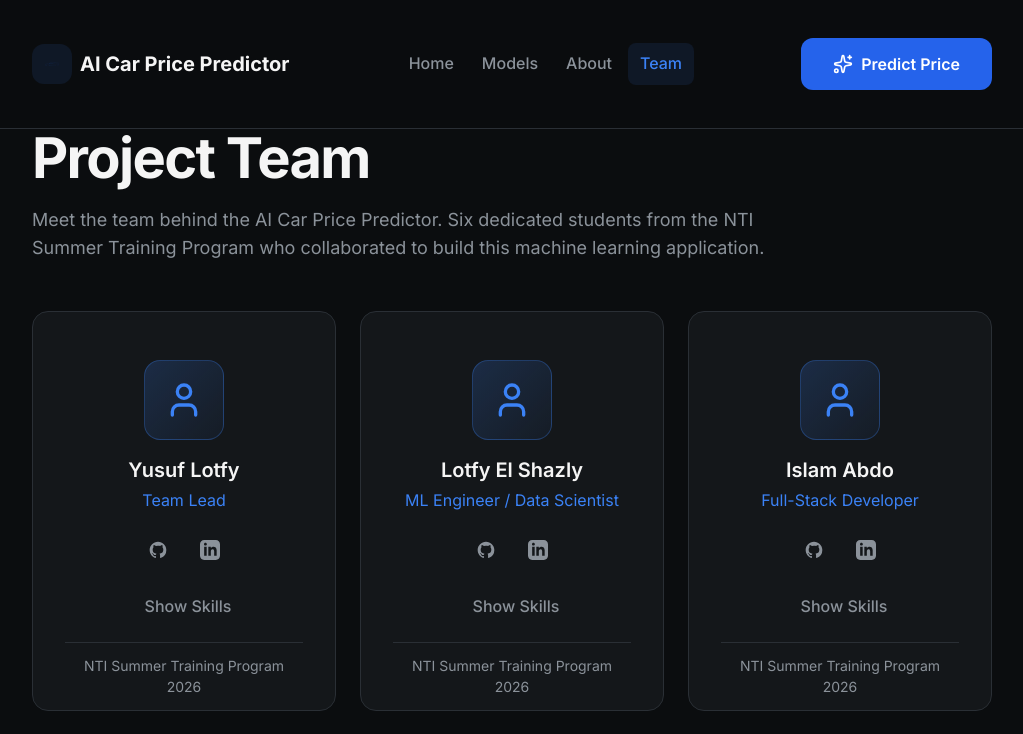
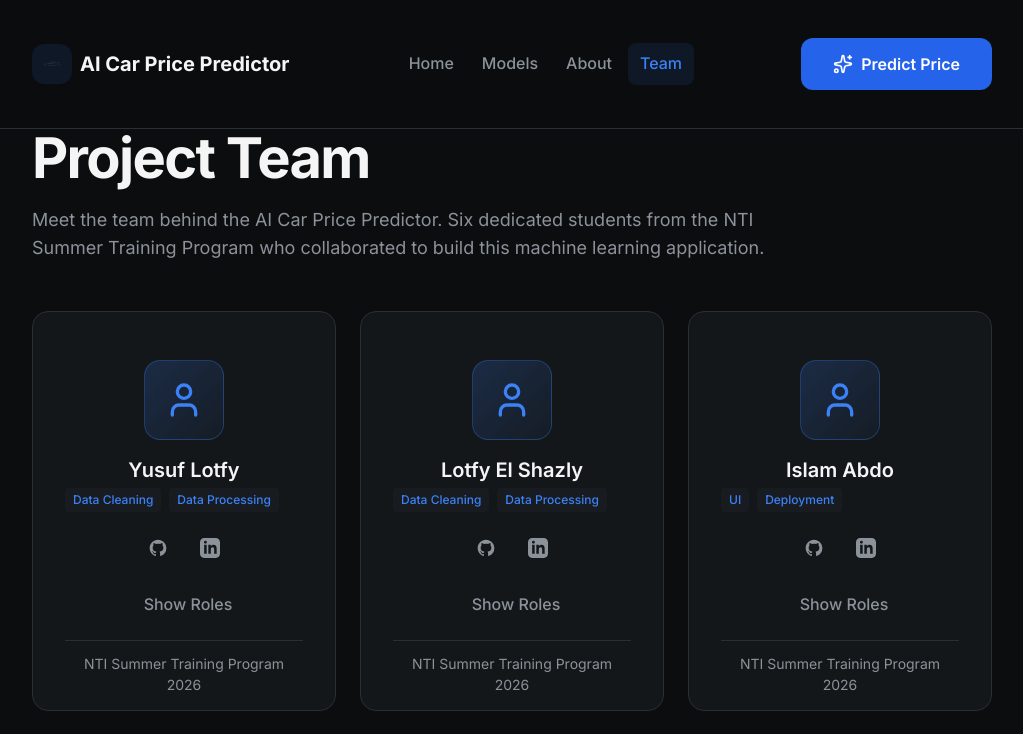
Before and after one commit to islam-abdo-1/ai-car-price-predictor, a React (Vite) app in the folder ai-car-price-predictor/: page /team in a window 1280 px wide. Shown: the top 734 px of the page, without its empty margins (128-1151 px from the left). Built offline with nearby package versions, Linux system fonts and the light colour scheme.

Commit message:
feat: update car icon, team card, button labels, icon colors

```diff
--- a/ai-car-price-predictor/src/components/ui/CarIcon.jsx
+++ b/ai-car-price-predictor/src/components/ui/CarIcon.jsx
@@ -4,13 +4,13 @@ export function CarIcon({ className, ...props }) {
       className={className}
       viewBox="0 0 24 24"
       fill="none"
-      stroke="currentColor"
+      stroke="#ffffff"
       strokeWidth="1.5"
       strokeLinecap="round"
       strokeLinejoin="round"
       aria-hidden="true"
-      width={24}
-      height={24}
+      width={28}
+      height={28}
       {...props}
     >
       <g transform="scale(0.0234375)">
--- a/ai-car-price-predictor/src/components/ui/Footer.jsx
+++ b/ai-car-price-predictor/src/components/ui/Footer.jsx
@@ -12,7 +12,7 @@ export function Footer() {
           <div className="md:col-span-2">
             <Link to="/" className="flex items-center gap-2 text-text-primary mb-4" aria-label="AI Car Price Predictor Home">
               <div className="flex items-center justify-center w-10 h-10 rounded-xl bg-accent/10">
-                <CarIcon className="w-5 h-5 text-accent" aria-hidden="true" />
+                <CarIcon className="w-6 h-6 text-white" aria-hidden="true" />
               </div>
               <span className="font-bold text-h3">AI Car Price Predictor</span>
             </Link>
--- a/ai-car-price-predictor/src/components/ui/Navbar.jsx
+++ b/ai-car-price-predictor/src/components/ui/Navbar.jsx
@@ -20,7 +20,7 @@ export function Navbar() {
       <nav className="container-main flex items-center justify-between h-16" aria-label="Main navigation">
         <Link to="/" className="flex items-center gap-2 text-text-primary" aria-label="AI Car Price Predictor Home">
 <div className="flex items-center justify-center w-10 h-10 rounded-xl bg-accent/10">
-              <CarIcon className="w-5 h-5 text-accent" aria-hidden="true" />
+              <CarIcon className="w-6 h-6 text-white" aria-hidden="true" />
             </div>
           <span className="font-bold text-h3 hidden sm:block">AI Car Price Predictor</span>
         </Link>
@@ -72,7 +72,7 @@ export function Navbar() {
               <div className="flex items-center justify-between">
                 <Link to="/" className="flex items-center gap-2 text-text-primary" aria-label="AI Car Price Predictor Home">
                   <div className="flex items-center justify-center w-10 h-10 rounded-xl bg-accent/10">
-                    <CarIcon className="w-5 h-5 text-accent" aria-hidden="true" />
+                    <CarIcon className="w-6 h-6 text-white" aria-hidden="true" />
                   </div>
                   <span className="font-bold text-h3">AI Car Price Predictor</span>
                 </Link>
--- a/ai-car-price-predictor/src/pages/About.jsx
+++ b/ai-car-price-predictor/src/pages/About.jsx
@@ -51,7 +51,7 @@ export function About() {
           <SectionCard key={detail.title} className="hover:border-accent/50 hover:shadow-[0_0_20px_rgba(59,130,246,0.4)] transition-all duration-300">
             <div className="flex items-start gap-4">
               <div className="flex-shrink-0 flex items-center justify-center w-12 h-12 rounded-xl bg-accent/10">
-                <detail.icon className="w-6 h-6 text-accent" aria-hidden="true" />
+                <detail.icon className="w-7 h-7 text-white" aria-hidden="true" />
               </div>
               <div>
                 <h3 className="text-h3 font-semibold text-text-primary mb-2">{detail.title}</h3>
--- a/ai-car-price-predictor/src/pages/Home.jsx
+++ b/ai-car-price-predictor/src/pages/Home.jsx
@@ -47,7 +47,7 @@ export function Home() {
         {features.map((feature, index) => (
           <SectionCard key={feature.title} className="text-center hover:border-accent/50 transition-colors" style={{ animationDelay: `${index * 100}ms` }}>
             <div className="flex items-center justify-center w-14 h-14 mx-auto mb-4 rounded-xl bg-accent/10">
-              <feature.icon className="w-7 h-7 text-accent" aria-hidden="true" />
+              <feature.icon className="w-8 h-8 text-white" aria-hidden="true" />
             </div>
             <h3 className="text-h3 font-semibold text-text-primary mb-2">{feature.title}</h3>
             <p className="text-body text-text-secondary">{feature.description}</p>
--- a/ai-car-price-predictor/src/pages/Team.jsx
+++ b/ai-car-price-predictor/src/pages/Team.jsx
@@ -135,32 +135,39 @@ function TeamCard({ member, index }) {
     <div className="flip-card min-h-[400px] relative flex flex-col" style={{ animationDelay: `${index * 100}ms` }}>
       <div className={`flip-card-inner ${flipped ? 'flipped z-10' : ''}`} style={{ height: '100%' }}>
 
-        {/* Front Face - Original Design: Role + Social Links + "Show Skills" */}
+        {/* Front Face: Avatar + Name + Skills (as tags) + Social Links + "Show Roles" */}
         <div className="flip-card-front section-card flex flex-col h-full">
           {renderAvatar()}
 
           <h3 className="text-h3 font-semibold text-text-primary mb-1 text-center">{member.name}</h3>
 
-          <p className="text-body text-accent mb-4 text-center">{member.role}</p>
+          {/* Skills displayed as tags on front face */}
+          <div className="flex flex-wrap gap-2 mb-4">
+            {member.skills.map((skill, i) => (
+              <span key={i} className="text-xs font-medium text-accent bg-bg-input/50 rounded px-2 py-1">
+                {skill}
+              </span>
+            ))}
+          </div>
 
           {renderSocialLinks()}
 
           <div className="flex-1" />
 
-          {renderFlipButton(() => setFlipped(true), ChevronRight, 'Show Skills')}
+          {renderFlipButton(() => setFlipped(true), ChevronRight, 'Show Roles')}
 
           {renderFooter()}
         </div>
 
-        {/* Back Face - Original Design: Skills List + "Hide Skills" */}
+        {/* Back Face: Avatar + Name + Role + "Hide Roles" */}
         <div className="flip-card-back section-card flex flex-col h-full">
           {renderAvatar()}
 
           <h3 className="text-h3 font-semibold text-text-primary mb-3 text-center">{member.name}</h3>
 
-          {renderSkillsList()}
+          <p className="text-body text-accent mb-4 text-center">{member.role}</p>
 
-          {renderFlipButton(() => setFlipped(false), ChevronLeft, 'Hide Skills')}
+          {renderFlipButton(() => setFlipped(false), ChevronLeft, 'Hide Roles')}
 
           {renderFooter()}
         </div>
```
